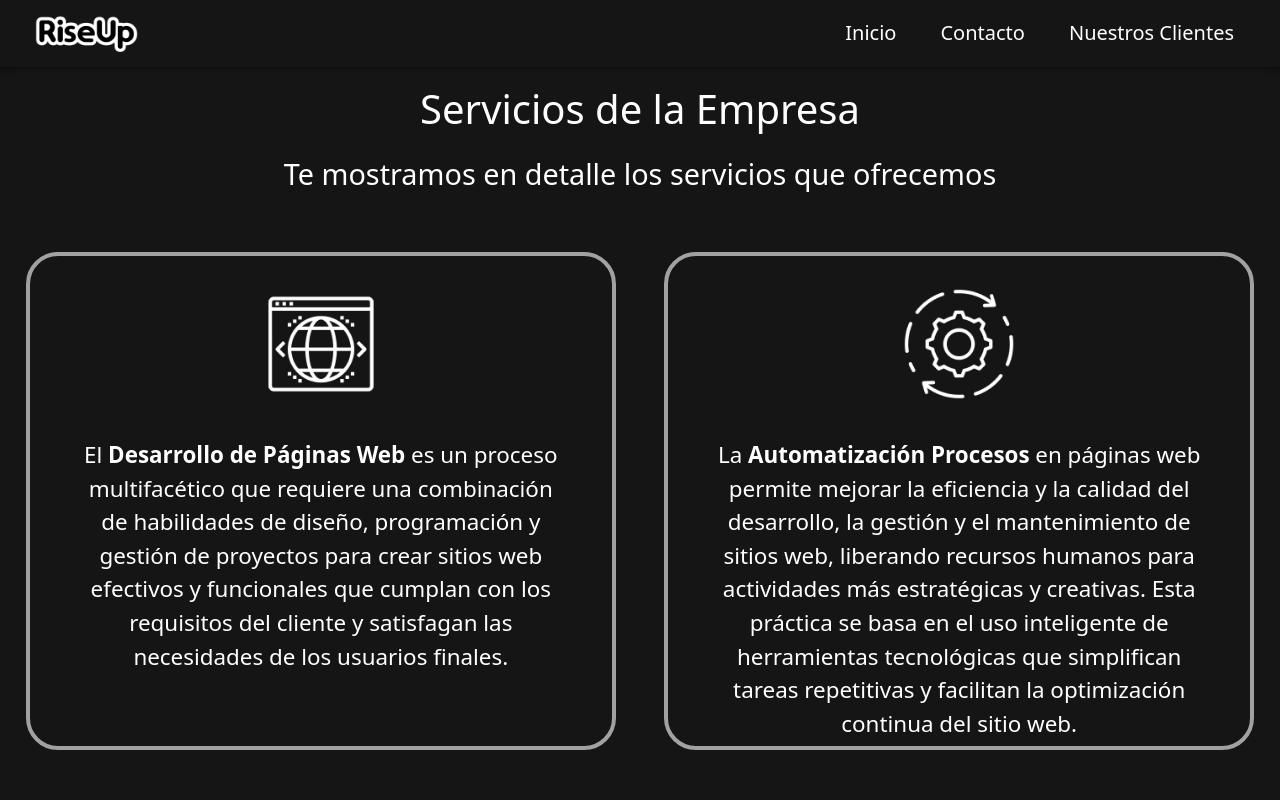
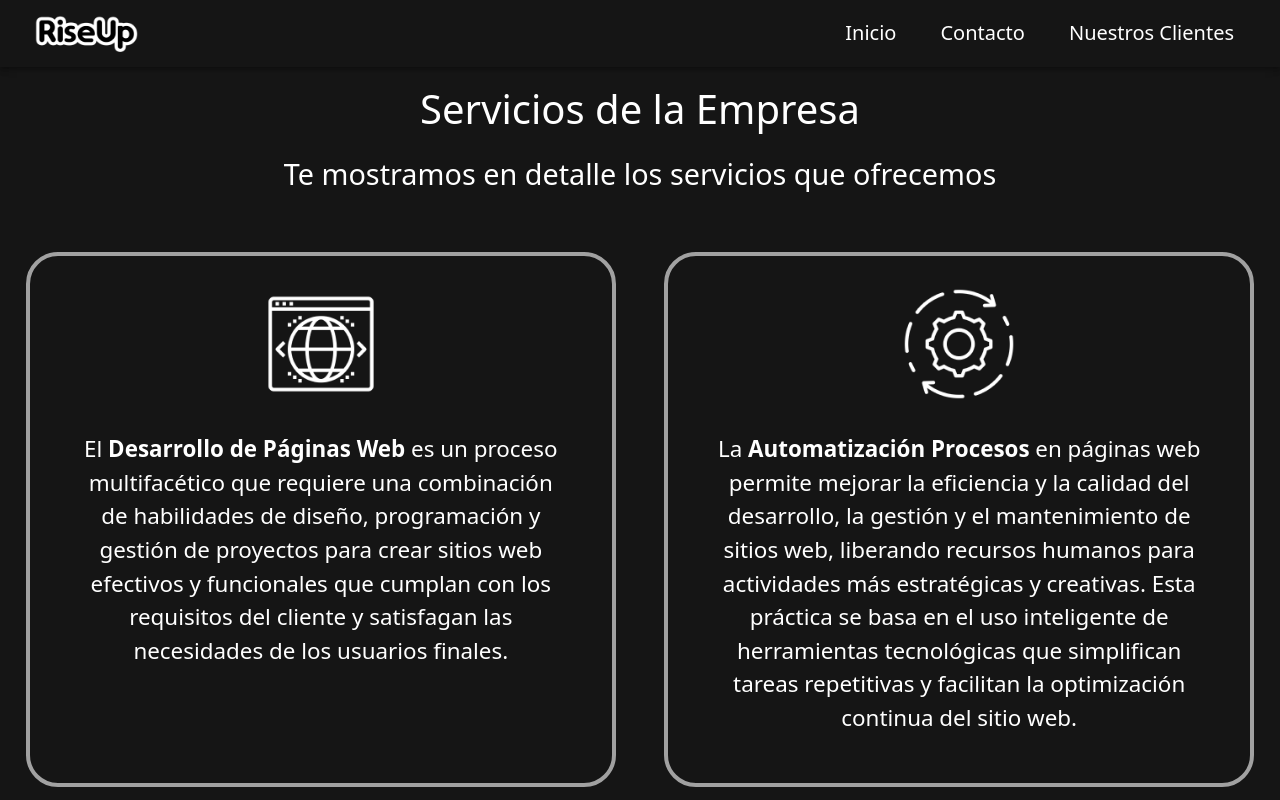
Before and after one commit to RiseUpGroup23/front-web, a React (Vite) app: page /servicios in a window 1280 px wide. Shown: the top 800 px of the page. Built offline with nearby package versions, Linux system fonts and the light colour scheme.

Commit message:
ajustes nico

```diff
--- a/src/componentes/ComponentesVistaServicios/servicios.css
+++ b/src/componentes/ComponentesVistaServicios/servicios.css
@@ -47,9 +47,7 @@
     font-size: 1.4rem;
     margin-top: 1%;
     color: rgba(255, 255, 255, 1);
-    margin-left: 3rem;
-    margin-right: 3rem;
-    margin-bottom: 1%;
+    margin: 0 3rem 3rem 3rem;
 }
 
 @media (max-width: 1024px) {
```
